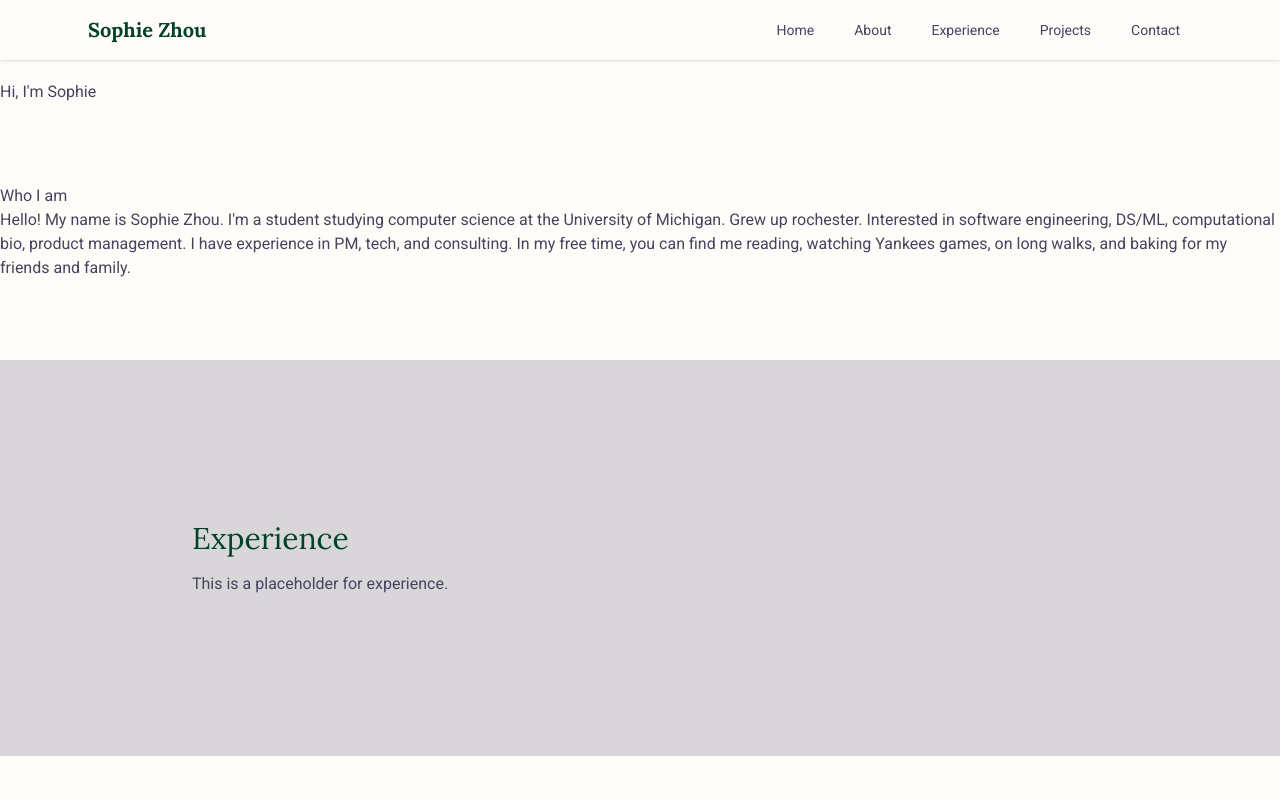
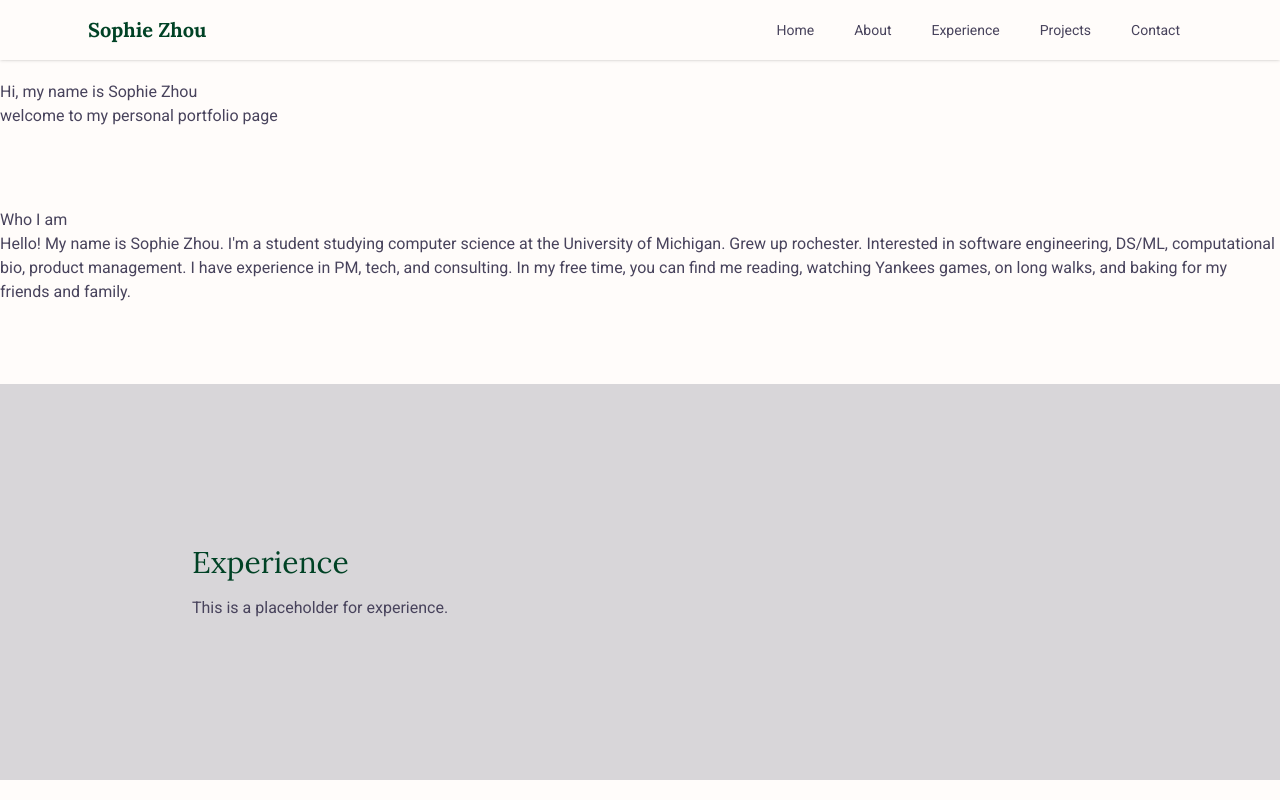
Before and after one commit to sophieyzhou/sophieyzhou.github.io, a React (Create React App) app: page / in a window 1280 px wide. Shown: the top 800 px of the page. Built offline with nearby package versions, Linux system fonts and the light colour scheme.

Commit message:
small updates

```diff
--- a/src/pages/Hero.jsx
+++ b/src/pages/Hero.jsx
@@ -1,7 +1,8 @@
 function Hero() {
   return (
     <div>
-      <h1>Hi, I'm Sophie</h1>
+      <h1>Hi, my name is Sophie Zhou</h1>
+      <p> welcome to my personal portfolio page </p>
     </div>
   );
 }
```
